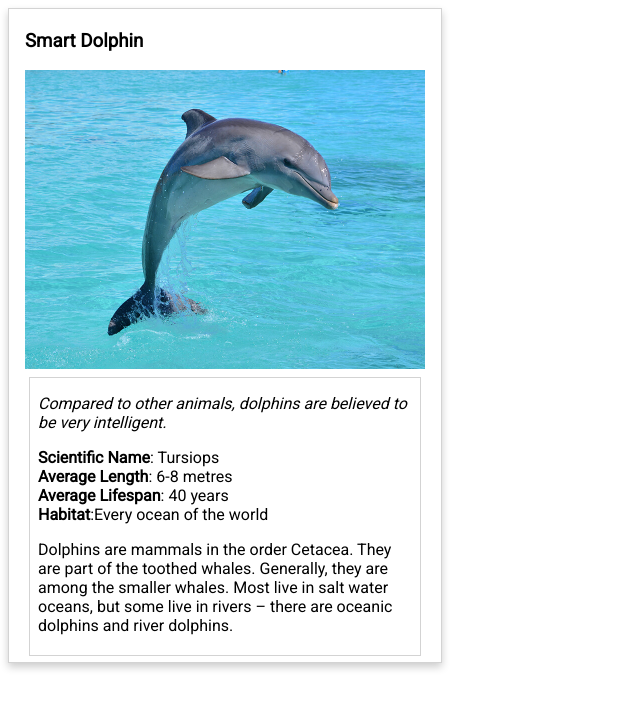
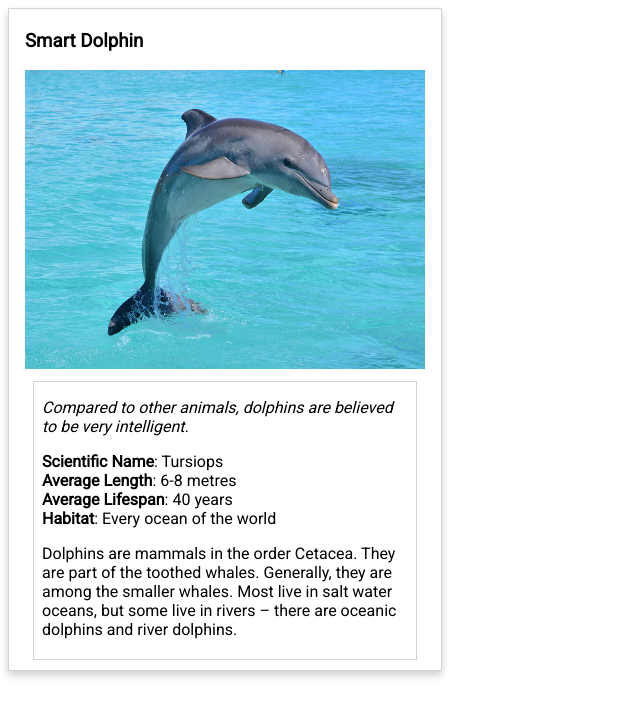
Before and after one commit to Annant05/animal-trading-cards-master_udacity, a plain HTML site: page card.html in a window 1280 px wide. Shown: the whole page, without its empty margins (0-640 px from the left). Drawn offline with Linux system fonts and the light colour scheme.

Commit message:
few small  tweak

```diff
--- a/card.html
+++ b/card.html
@@ -4,6 +4,7 @@
     <meta charset="utf-8">
     <title>Animal Trading Cards</title>
     <link rel="stylesheet" href="styles.css">
+    <link href="https://fonts.googleapis.com/css?family=Roboto" rel="stylesheet">
 </head>
 <body>
 <div class="container">
@@ -21,7 +22,7 @@ sunglasses">
             <li><span class="strong_text">Scientific Name</span>: Tursiops</li>
             <li><span class="strong_text">Average Length</span>: 6-8 metres</li>
             <li><span class="strong_text">Average Lifespan</span>: 40 years</li>
-            <li><span class="strong_text">Habitat</span>:Every ocean of the world</li>
+            <li><span class="strong_text">Habitat</span>: Every ocean of the world</li>
         </ul>
         </p>
         <!-- your favorite animal's description goes here -->
--- a/styles.css
+++ b/styles.css
@@ -1,6 +1,6 @@
-@import url(https://fonts.googleapis.com/css?family=Roboto);
 
-*{
+
+body{
     font-family: 'Roboto', sans-serif;
 }
 
@@ -38,7 +38,7 @@
     padding-left: 8px;
     padding-right: 8px;
     padding-bottom: 4px;
-    margin: 4px;
+    margin: 8px;
     border-color: lightgrey;
     border-style: solid;
     border-width: thin;
@@ -47,11 +47,9 @@
 .unordered_list {
     list-style: none;
     padding: 0;
-
 }
 
 @font-face {
     font-family: myFirstFont;
-
     font-weight: bold;
 }
```
